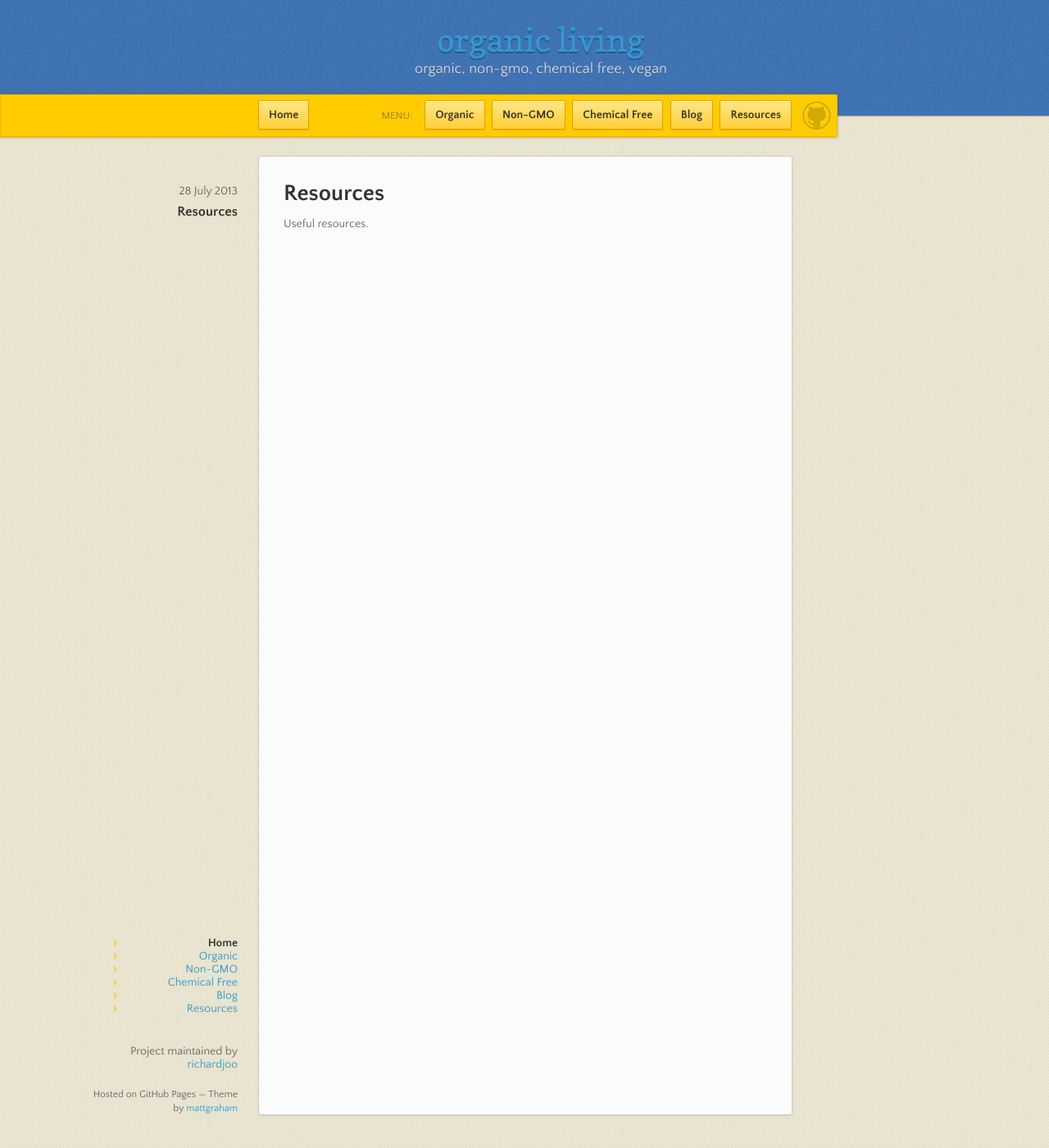
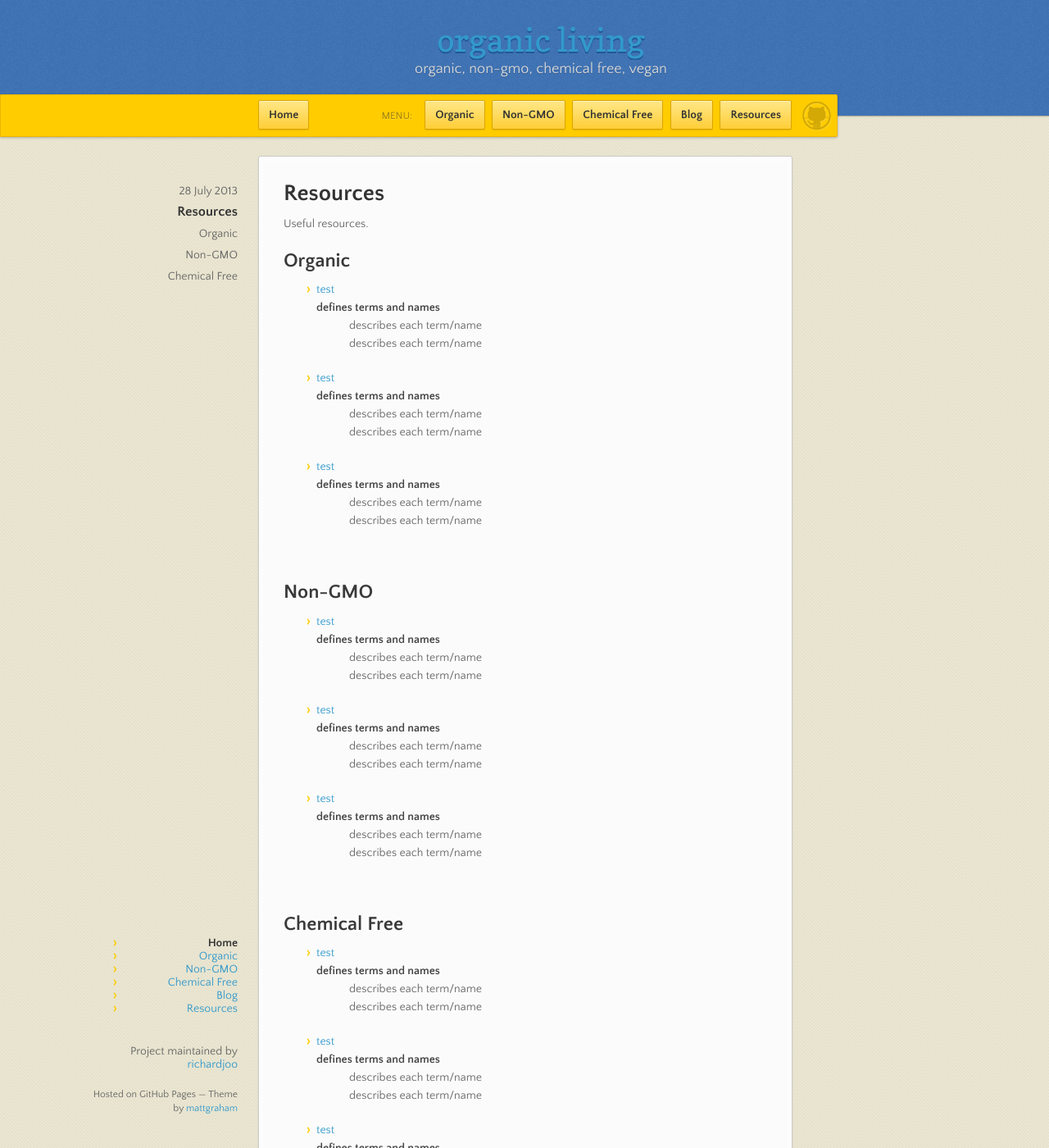
Before and after one commit to richardjoo/organicliving, a Jekyll site: the page built from resources.html, in a window 1280 px wide and 1400 px high. Shown: the whole window at 82% size. Built offline with Jekyll 4.4.1, drawn with Linux system fonts in a browser that asks for light colours; nearby versions of some CDN libraries; Markdown is read by kramdown in place of the engine named in the settings; some of the changed text lies outside the part shown.

Commit message:
working working...

```diff
--- a/resources.html
+++ b/resources.html
@@ -6,4 +6,76 @@ title: Resources
 <div id="home">
   <h1>Resources</h1>
   Useful resources.
+  <br /><br />
+
+
+  <h2>Organic</h2>
+  <ul>
+	<li><a href="">test</a></li>
+	  <dl><!--description list-->
+	    <dt>defines terms and names</dt>
+		  <dd>describes each term/name</dd>
+		    <dd>describes each term/name</dd>
+	    </dl>
+	<li><a href="">test</a></li>
+	  <dl><!--description list-->
+	    <dt>defines terms and names</dt>
+		  <dd>describes each term/name</dd>
+		    <dd>describes each term/name</dd>
+	    </dl>
+	<li><a href="">test</a></li>
+	  <dl><!--description list-->
+	    <dt>defines terms and names</dt>
+		  <dd>describes each term/name</dd>
+		    <dd>describes each term/name</dd>
+	    </dl>
+  </ul>
+  <br /><br />
+
+
+  <h2>Non-GMO</h2>
+  <ul>
+	<li><a href="">test</a></li>
+	  <dl><!--description list-->
+	    <dt>defines terms and names</dt>
+		  <dd>describes each term/name</dd>
+		    <dd>describes each term/name</dd>
+	    </dl>
+	<li><a href="">test</a></li>
+	  <dl><!--description list-->
+	    <dt>defines terms and names</dt>
+		  <dd>describes each term/name</dd>
+		    <dd>describes each term/name</dd>
+	    </dl>
+	<li><a href="">test</a></li>
+	  <dl><!--description list-->
+	    <dt>defines terms and names</dt>
+		  <dd>describes each term/name</dd>
+		    <dd>describes each term/name</dd>
+	    </dl>
+  </ul>
+  <br /><br />
+
+
+  <h2>Chemical Free</h2>
+  <ul>
+	<li><a href="">test</a></li>
+	  <dl><!--description list-->
+	    <dt>defines terms and names</dt>
+		  <dd>describes each term/name</dd>
+		    <dd>describes each term/name</dd>
+	    </dl>
+	<li><a href="">test</a></li>
+	  <dl><!--description list-->
+	    <dt>defines terms and names</dt>
+		  <dd>describes each term/name</dd>
+		    <dd>describes each term/name</dd>
+	    </dl>
+	<li><a href="">test</a></li>
+	  <dl><!--description list-->
+	    <dt>defines terms and names</dt>
+		  <dd>describes each term/name</dd>
+		    <dd>describes each term/name</dd>
+	    </dl>
+  </ul>
 </div>
```
Also changed, not shown: 1 other file.
